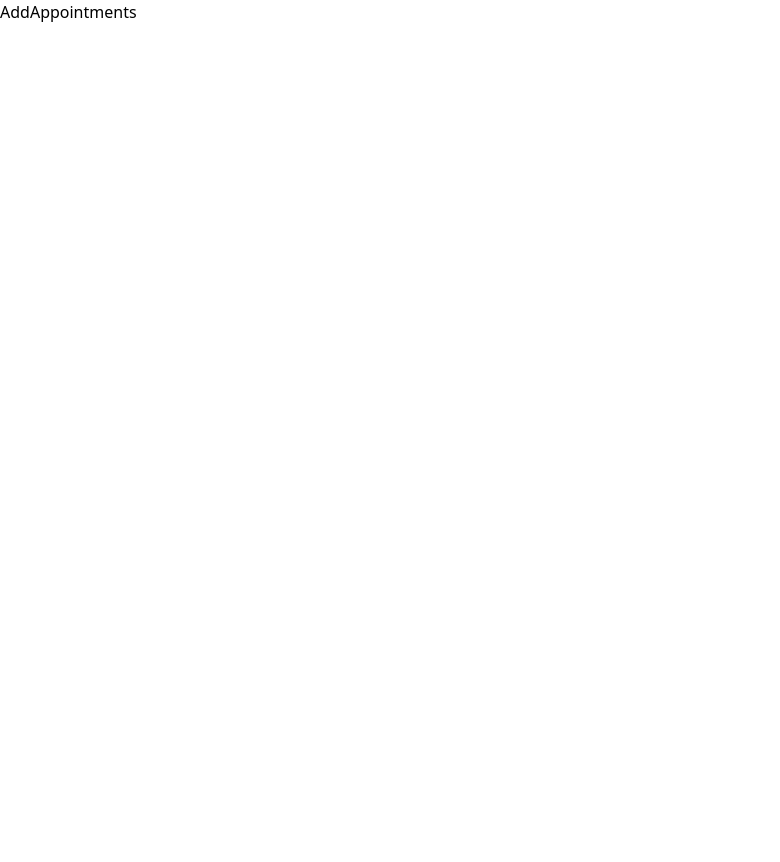
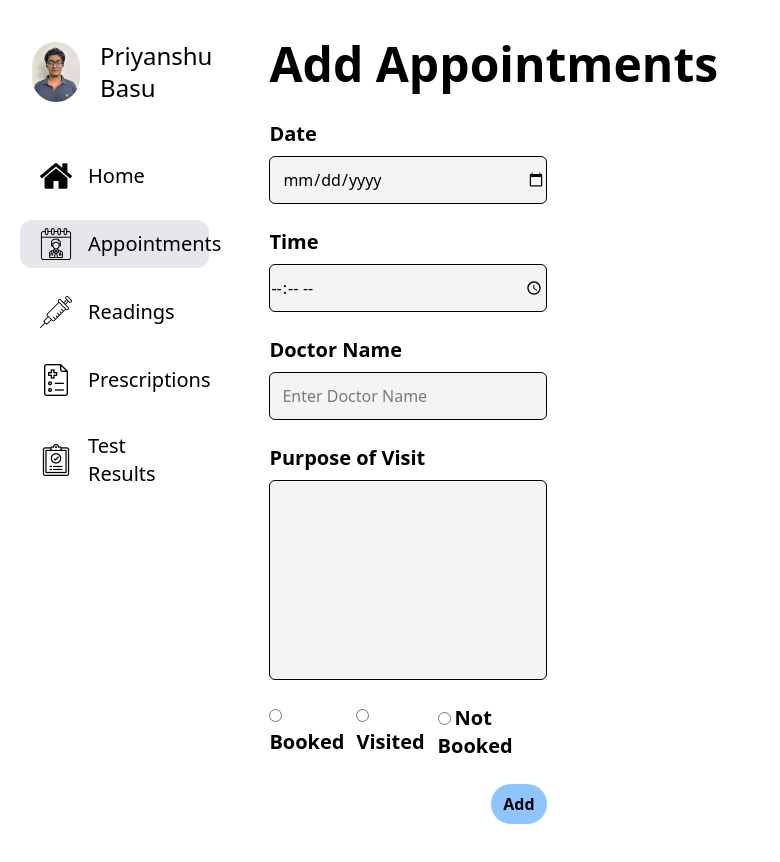
Before and after one commit to Priyanshubasu0902/MeddEasy, a React (Vite) app in the folder client/: page /addAppointments in a window 1280 px wide. Shown: the whole page, without its empty margins (0-780 px from the left). Before the commit the page ends 800 px from the top, so only its background shows below. Built offline with nearby package versions, Linux system fonts and the light colour scheme.

Commit message:
Second Commit

```diff
--- /dev/null
+++ b/client/src/components/AddAppointmentMain.jsx
@@ -0,0 +1,78 @@
+import React, { useContext } from "react";
+import { AppContext } from "../Context/AppContext";
+import { useNavigate } from "react-router-dom";
+
+const AddAppointmentMain = () => {
+  const { view } = useContext(AppContext);
+  const navigate = useNavigate();
+
+  return (
+    <div
+      className={`min-h-screen w-3/4 ${
+        view ? "" : "w-full"
+      } px-10 py-10 flex flex-col gap-8`}
+    >
+      <h1 className="text-5xl max-md:text-3xl max-lg:text-4xl max-lg:pt-3 font-bold">
+        Add Appointments
+      </h1>
+      <div className={`lg:w-2/7 ${view ? "w-3/4" : "w-1/2 "}`}>
+        <form className="flex flex-col gap-6" action="">
+          <label className="flex flex-col gap-2" htmlFor="">
+            <span className="text-xl font-semibold">Date</span>
+            <input
+              className="w-full lg:w-full h-12 border rounded-md pl-3 bg-gray-100"
+              type="Date"
+            />
+          </label>
+          <label className="flex flex-col gap-2" htmlFor="">
+            <span className="text-xl font-semibold">Time</span>
+            <input
+              className="w-full lg:w-full h-12 border rounded-md bg-gray-100"
+              type="time"
+              name=""
+              id=""
+            />
+          </label>
+          <label className="flex flex-col gap-2" htmlFor="">
+            <span className="text-xl font-semibold">Doctor Name</span>
+            <input
+              className="w-full lg:w-full h-12 border rounded-md pl-3  bg-gray-100"
+              placeholder="Enter Doctor Name"
+              type="text"
+            />
+          </label>
+          <label className="flex flex-col gap-2" htmlFor="">
+            <span className="text-xl font-semibold">Purpose of Visit</span>
+            <textarea
+              className="w-full lg:w-full h-50 resize-none border rounded-md bg-gray-100"
+              type="text"
+            />
+          </label>
+          <div className="flex gap-3">
+            <div>
+              <input name="status" className="mr-1" type="radio" />
+              <span className="text-xl font-semibold">Booked</span>
+            </div>
+            <div>
+              <input name="status" className="mr-1" type="radio" />
+              <span className="text-xl font-semibold">Visited</span>
+            </div>
+            <div>
+              <input name="status" className="mr-1" type="radio" />
+              <span className="text-xl font-semibold">Not Booked</span>
+            </div>
+          </div>
+          <div className="w-full flex justify-end">
+            <input
+              type="submit"
+              value="Add"
+              className="bg-blue-300 h-10 w-1/5 font-semibold rounded-3xl cursor-pointer"
+            />
+          </div>
+        </form>
+      </div>
+    </div>
+  );
+};
+
+export default AddAppointmentMain;
--- a/client/src/components/Dashboard.jsx
+++ b/client/src/components/Dashboard.jsx
@@ -15,8 +15,8 @@ const Dashboard = ({ section }) => {
 
   return (
     <>
-      <div className={`min-h-screen w-2/6 inline-block ${view?'max-lg:w-2/5':'max-lg:hidden'} lg:w-1/5 bg-blue-100`}>
-        <div className={`h-full flex flex-col gap-10 p-5`}>
+      <div className={`min-h-screen w-2/6 inline-block ${view?'max-lg:w-2/5':'max-lg:hidden'} lg:w-1/5`}>
+        <div className={`h-full flex flex-col gap-10 pt-8 p-5`}>
           <div className="flex px-3 py-2 gap-5 items-center">
             <img className="w-15 h-15 rounded-full" src={image} alt="" />
             <span className="font-medium text-2xl">Priyanshu Basu</span>
--- a/client/src/components/HomeMain.jsx
+++ b/client/src/components/HomeMain.jsx
@@ -6,57 +6,53 @@ const HomeMain = () => {
   const { view } = useContext(AppContext);
 
   return (
-    <div
-      className={`min-h-screen w-3/4 ${
-        view ? "" : "w-full"
-      } px-10 py-10 bg-yellow-100`}
-    >
-      <h1 className="text-5xl font-bold md:text-5xl md:font-semibold">
+    <div className={`min-h-screen w-3/4 ${view ? "" : "w-full"} px-10 py-10`}>
+      <h1 className="text-5xl font-bold md:text-5xl md:font-bold">
         My Health Record
       </h1>
-      <div className="flex flex-col py-5">
-        <h3 className="text-xl font-bold">Patient Information</h3>
-        <div className="flex gap-3">
-          <h5 className="">Name:</h5>
+      <div className="py-5">
+        <div className="flex flex-col py-6 border-b border-gray-300">
+          <h3 className="text-2xl font-bold">Patient Information</h3>
+          <div className="flex gap-3 pt-2">
+            <h5 className="font-semibold text-lg">Name:</h5>
             <span className="">Priyanshu Basu</span>
           </div>
-        <div className="flex gap-3">
-          <h5 className="">Age:</h5>
+          <div className="flex gap-3 pt-1">
+            <h5 className="font-semibold text-lg">Age:</h5>
             <span>21</span>
           </div>
-
-        <div className="flex gap-3">
-          <h5>Gender:</h5>
+          <div className="flex gap-3 pt-1">
+            <h5 className="font-semibold text-lg">Gender:</h5>
             <span>Male</span>
           </div>
         </div>
-      <div>
-        <h3 className="text-xl font-bold">Doctors</h3>
-        <table>
+        <div className="border-b border-gray-300 py-6">
+          <h3 className="text-2xl font-bold">Doctors</h3>
+          <table className="mt-2">
             <thead>
               <tr>
-              <th>Name</th>
-              <th>Specialist</th>
+                <th className="text-start py-1 pr-10">Name</th>
+                <th className="text-start py-1 pr-10">Specialist</th>
               </tr>
             </thead>
             <tbody>
               <tr>
-              <td>Dr S. Singh</td>
-              <td>Heart</td>
+                <td className="text-start py-2 pr-10">Dr S. Singh</td>
+                <td className="text-start py-2 pr-10">Heart</td>
               </tr>
-            <tr>
-              <td>Dr S. Singh</td>
-              <td>Heart</td>
+              <tr className="">
+                <td className="text-start py-2 pr-10">Dr S. Singh</td>
+                <td className="text-start py-2 pr-10">Heart</td>
               </tr>
             </tbody>
           </table>
         </div>
         <div className="py-5 ">
-        <h3 className="text-xl font-bold">Upcoming Appointments</h3>
+          <h3 className="text-2xl font-bold">Upcoming Appointments</h3>
           <div
-          className={`flex items-center gap-5 p-2 h-full ${
+            className={`flex items-center gap-5 p-2 mt-3 h-full ${
               view ? "w-2/3" : "w-2/5"
-          } lg:w-1/4 bg-red-100`}
+            } lg:w-1/4`}
           >
             <div className="bg-gray-200 w-1/5 h-full p-3 max-md:hidden flex rounded-xl items-center justify-center">
               <img className="h-8" src={appointment} alt="" />
@@ -68,6 +64,7 @@ const HomeMain = () => {
           </div>
         </div>
       </div>
+    </div>
   );
 };
 
--- a/client/src/components/Navbar.jsx
+++ b/client/src/components/Navbar.jsx
@@ -12,7 +12,7 @@ const Navbar = () => {
   };
 
   return (
-    <div className='p-5 w-full lg:hidden bg-green-100'>
+    <div className='p-5 w-full lg:hidden'>
       <img
          onClick={()=>{toggle()}}
         className='w-10'
--- a/client/src/pages/AddAppointments.jsx
+++ b/client/src/pages/AddAppointments.jsx
@@ -1,8 +1,17 @@
 import React from 'react'
+import Navbar from '../components/Navbar'
+import Dashboard from '../components/Dashboard'
+import AddAppointmentMain from '../components/AddAppointmentMain'
 
 const AddAppointments = () => {
   return (
-    <div>AddAppointments</div>
+    <div className='min-h-screen'>
+      <Navbar/>
+      <div className='flex'>
+        <Dashboard section={'appointment'}/>
+        <AddAppointmentMain/>
+      </div>
+    </div>
   )
 }
 
```
Lines whose indentation alone changed are shown as unchanged.
